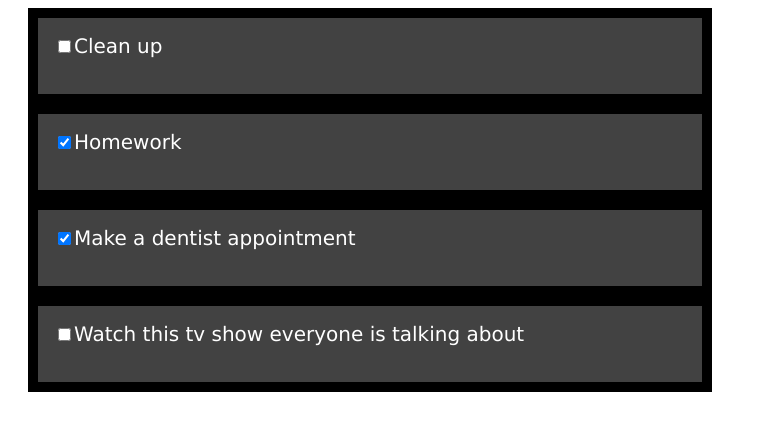
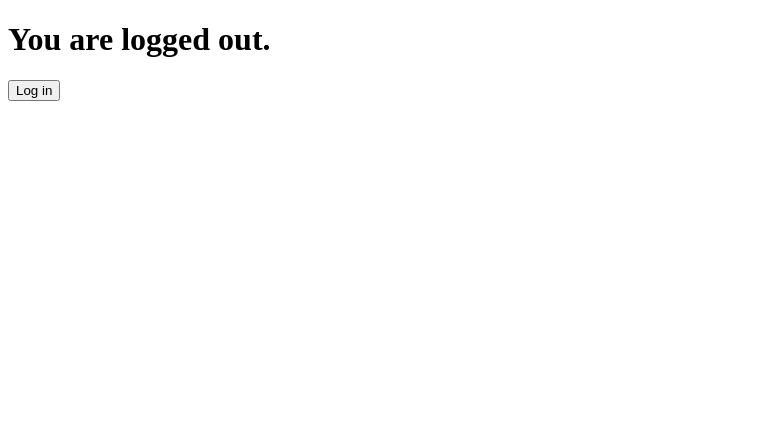
Before and after one commit to PhilDusseldorf/react-course, a React (Create React App) app: page / in a window 1280 px wide. Shown: the top 430 px of the page, without its empty margins (0-767 px from the left). Built offline with nearby package versions, Linux system fonts and the light colour scheme.

Commit message:
finished Objective 6: Conditional rendering

```diff
--- a/src/objectives/ObjectivesApp.js
+++ b/src/objectives/ObjectivesApp.js
@@ -92,7 +92,6 @@ export default ObjectivesApp;
   */
 
 /* Second Task: Fix it and make it work
- */
 import React, {Component} from "react";
 
 class ObjectivesApp extends Component {
@@ -113,3 +112,42 @@ class ObjectivesApp extends Component {
 }
 
 export default ObjectivesApp;
+ */
+
+ /* Objective 6:
+ */
+
+ import React, {Component} from 'react';
+
+ class ObjectivesApp extends Component {
+     constructor() {
+        super();
+        this.state = {
+            isLoggedIn: false
+        };
+        this.handleClick = this.handleClick.bind(this);
+     }
+
+     handleClick() {
+        this.setState(prevState => {
+            // console.log("Clicked!!!");
+            return {isLoggedIn: !prevState.isLoggedIn}
+        });
+    }
+
+     render() {
+
+
+
+        return (
+            <div>
+                <h1>You are logged {this.state.isLoggedIn ? "in" : "out"}.</h1>
+                <button onClick={this.handleClick}>
+                    {this.state.isLoggedIn ? "Log out" : "Log in"}
+                </button>
+            </div>
+        )
+     }
+ }
+
+ export default ObjectivesApp;
```
Also changed, not shown: src/index.js (+13 -4 lines).
